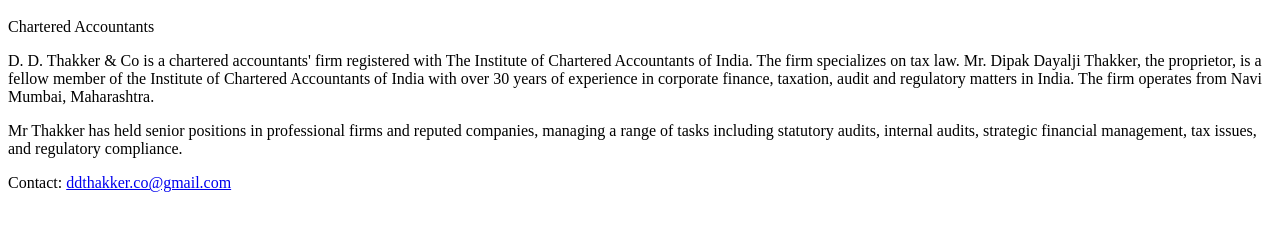
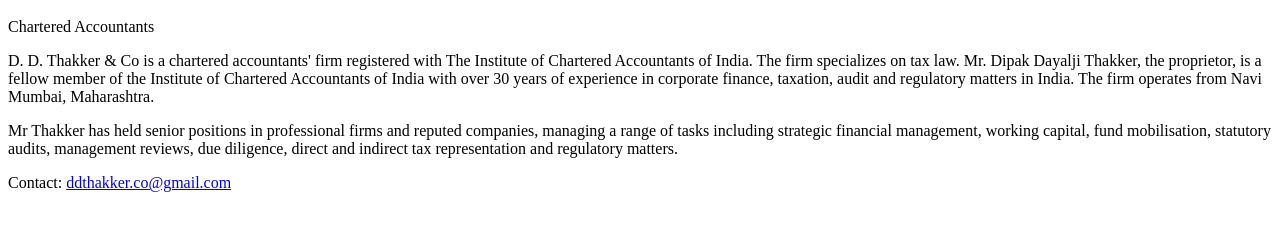
Before and after one commit to ddthakker/ddthakker.github.io, a plain HTML site: page index.html in a window 1280 px wide. Shown: the part 48-278 px from the top of the page. Drawn offline with Linux system fonts and the light colour scheme.

Commit message:
Update index.html

```diff
--- a/index.html
+++ b/index.html
@@ -9,8 +9,9 @@ Chartered Accountants
   India with over 30 years of experience in corporate finance, taxation, audit and regulatory matters in India. The firm operates from Navi Mumbai, Maharashtra.
 </p>
 <p>
-  Mr Thakker has held senior positions in professional firms and reputed companies, managing a range of tasks including statutory audits,
-  internal audits, strategic financial management, tax issues, and regulatory compliance.
+  Mr Thakker has held senior positions in professional firms and reputed companies, managing a range of tasks including
+  strategic financial management, working capital, fund mobilisation, statutory audits,
+  management reviews, due diligence, direct and indirect tax representation and regulatory matters.
 </p>
 <p>
 
```
